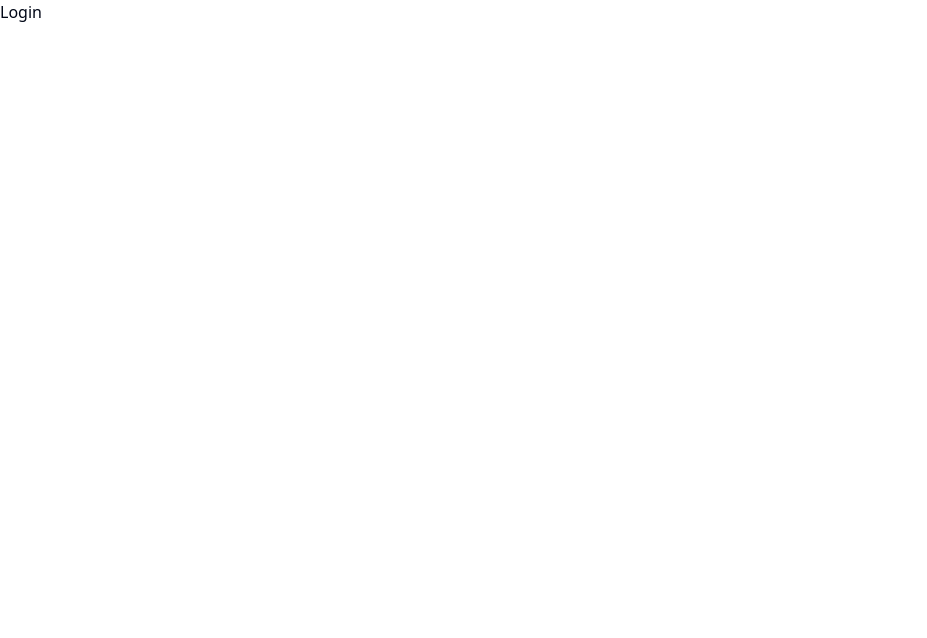
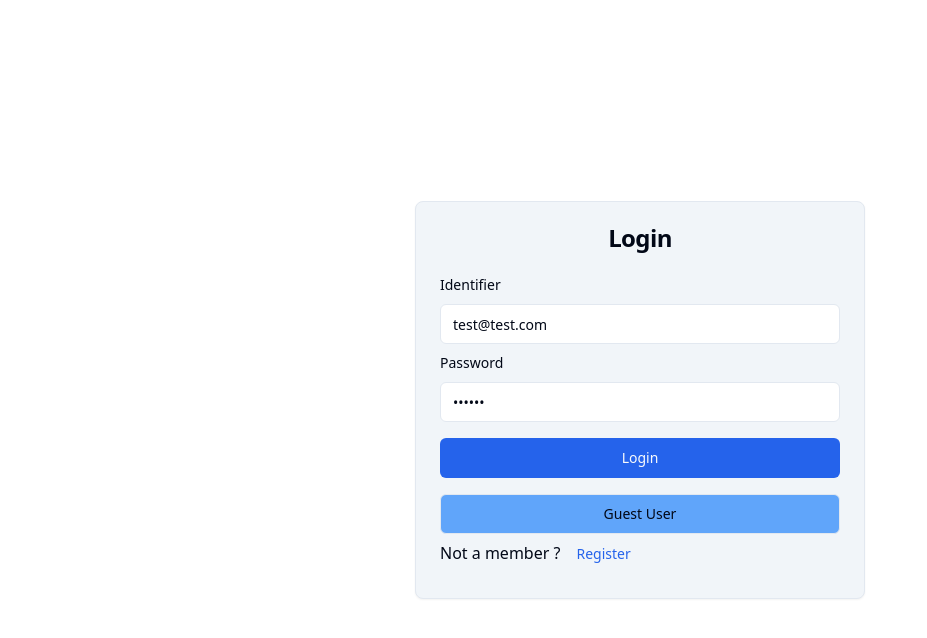
Before and after one commit to hussain67/online-store, a React (Vite) app: page /login in a window 1280 px wide. Shown: the top 638 px of the page, without its empty margins (0-927 px from the left). Built offline with nearby package versions, Linux system fonts and the light colour scheme.

Commit message:
Login functionality added

```diff
--- a/src/App.tsx
+++ b/src/App.tsx
@@ -6,6 +6,7 @@ import { loader as productsLoader } from "./pages/Products";
 import { loader as singleProductLoader } from "./pages/SingleProduct";
 // Actions
 import { action as registerUserAction } from "./features/user/RegisterUser";
+import { action as loginAction } from "./features/user/LoginUser";
 // App Function
 const router = createBrowserRouter([
 	{
@@ -55,7 +56,8 @@ const router = createBrowserRouter([
 	{
 		path: "/login",
 		element: <Login />,
-		errorElement: <Error />
+		errorElement: <Error />,
+		action: loginAction
 	},
 	{
 		path: "/register",
--- a/src/components/Header.tsx
+++ b/src/components/Header.tsx
@@ -1,18 +1,28 @@
 import { useState } from "react";
 import { Link, useNavigate } from "react-router-dom";
 import { Button } from "./ui/button";
+import { useAppDispatch, useAppSelector } from "../hook";
+import { logoutUser } from "../features/user/userSlice";
+import { clearCart } from "../features/cart/cartSlice";
+
+// Header Component
+
 function Header() {
 	const navigate = useNavigate();
-	const [user, setUser] = useState<string | null>("Shahid");
+	const user = useAppSelector(state => state.userState.user);
+	const dispatch = useAppDispatch();
+	// const [user, setUser] = useState<string | null>(userName);
 	function handleLogout() {
-		setUser(null);
+		// setUser(null);
+		dispatch(logoutUser());
+		dispatch(clearCart());
 		navigate("/");
 	}
 	return (
 		<div className="align-element  ">
 			{user && (
 				<div className="flex justify-center items-center sm:justify-end  gap-3 py-2">
-					<p>Hello {user}</p>
+					<p>Hello {user.userName}</p>
 					<Button
 						variant="link"
 						size="sm"
--- a/src/components/navbar/CartButton.tsx
+++ b/src/components/navbar/CartButton.tsx
@@ -4,6 +4,7 @@ import { Link } from "react-router-dom";
 import { useAppSelector } from "../../hook";
 
 export default function CartButton() {
+	const user = useAppSelector(state => state.userState.user);
 	const numOfCartItems = useAppSelector(state => state.cartState.numItemsInCart);
 	return (
 		<Button
@@ -11,7 +12,7 @@ export default function CartButton() {
 			variant={"outline"}
 			className="flex justify-center items-center relative "
 		>
-			<Link to="/cart">
+			<Link to={user ? "/cart" : "/login"}>
 				<ShoppingCart className="text-primary " />
 				<span className="absolute -top-3 -right-3 text-white bg-primary h-6 w-6 rounded-full flex justify-center items-center text-xs">{numOfCartItems}</span>
 			</Link>
--- a/src/components/navbar/LinksDropdown.tsx
+++ b/src/components/navbar/LinksDropdown.tsx
@@ -4,9 +4,11 @@ import { Button } from "../ui/button";
 
 import { NavLink } from "react-router-dom";
 import { links } from "../../utils/Links";
+import { useAppDispatch, useAppSelector } from "../../hook";
 // import { Links } from "../utils/Links";
 
 function LinksDropdown() {
+	const user = useAppSelector(state => state.userState.user);
 	return (
 		<DropdownMenu>
 			<DropdownMenuTrigger
@@ -26,7 +28,11 @@ function LinksDropdown() {
 				align="start"
 				sideOffset={25}
 			>
-				{links.map(link => (
+				{links.map(link => {
+					const restrictedRoute = link.href === "checkout" || link.href === "orders";
+					if (restrictedRoute && !user) return;
+
+					return (
 						<DropdownMenuItem key={link.label}>
 							<NavLink
 								to={link.href}
@@ -37,7 +43,8 @@ function LinksDropdown() {
 								{link.label}
 							</NavLink>
 						</DropdownMenuItem>
-				))}
+					);
+				})}
 			</DropdownMenuContent>
 		</DropdownMenu>
 	);
--- a/src/components/navbar/NavLinks.tsx
+++ b/src/components/navbar/NavLinks.tsx
@@ -1,17 +1,24 @@
 import { NavLink } from "react-router-dom";
 import { links } from "../../utils/Links";
+import { useAppSelector } from "../../hook";
 
 function NavLinks() {
+	const user = useAppSelector(state => state.userState.user);
 	return (
 		<div className=" gap-4 capitalize hidden lg:flex ">
-			{links.map(link => (
+			{links.map(link => {
+				const restrictedRoute = link.href === "orders" || link.href === "checkout";
+
+				if (restrictedRoute && !user) return null;
+				return (
 					<NavLink
 						to={link.href}
 						key={link.label}
 					>
 						{link.label}
 					</NavLink>
-			))}
+				);
+			})}
 		</div>
 	);
 }
--- /dev/null
+++ b/src/features/user/LoginUser.tsx
@@ -0,0 +1,104 @@
+import { ActionFunction, Form, Link, redirect, useNavigate } from "react-router-dom";
+import { Card, CardContent, CardHeader, CardTitle } from "../../components/ui/card";
+import FormInput from "../../components/FormInput";
+import { Button } from "../../components/ui/button";
+import { customFetch } from "../../utils/customFetch";
+import { toast } from "../../hooks/use-toast";
+import { AxiosError, AxiosResponse } from "axios";
+import SubmitButton from "../../components/SubmitButton";
+import { useAppDispatch } from "../../hook";
+import { loginUser } from "./userSlice";
+import store from "../../store";
+
+// hussain123 hussain123@test.com 123123
+export const action: ActionFunction = async ({ request }): Promise<Response | null> => {
+	const formData = await request.formData();
+	const data = Object.fromEntries(formData);
+	console.log(data);
+	try {
+		// await new Promise(resolve => setTimeout(resolve, 2000));
+		const response: AxiosResponse = await customFetch.post("/auth/local", data);
+		console.log(response);
+		const userName = response.data.user.username;
+		const jwt = response.data.jwt;
+		store.dispatch(loginUser({ userName, jwt }));
+
+		toast({ description: "Logged in" });
+		return redirect("/");
+	} catch (error) {
+		console.log(error);
+		const errorMsg = error instanceof AxiosError ? error.response?.data.error.message : "Login failed";
+		toast({ description: errorMsg });
+		return null;
+	}
+};
+
+function LoginUser() {
+	const dispatch = useAppDispatch();
+	const navigate = useNavigate();
+	async function loginAsGuistUser(): Promise<void> {
+		try {
+			const response: AxiosResponse = await customFetch.post("/auth/local", {
+				identifier: "hussain123@test.com",
+				password: "123123"
+			});
+			const userName = response.data.user.username;
+			const jwt = response.data.jwt;
+			dispatch(loginUser({ userName, jwt }));
+			console.log(userName, jwt);
+			navigate("/");
+		} catch (error) {
+			console.log(error);
+			toast({ description: "Login failed" });
+		}
+	}
+	return (
+		<section className="grid h-screen place-content-center">
+			<Card className="bg-muted">
+				<CardHeader>
+					<CardTitle className="text-center -mb-2">Login</CardTitle>
+				</CardHeader>
+				<CardContent>
+					<Form
+						className="w-[400px]"
+						method="post"
+					>
+						<FormInput
+							type="email"
+							name="identifier"
+							defaultValue="test@test.com"
+						/>
+						<FormInput
+							type="password"
+							name="password"
+							defaultValue="secret"
+						/>
+						<SubmitButton
+							text="Login"
+							className="mt-4 w-full"
+						/>
+						<Button
+							type="button"
+							variant="outline"
+							className="w-full mt-4 bg-blue-400"
+							onClick={loginAsGuistUser}
+						>
+							Guest User
+						</Button>
+						<p>
+							Not a member ?
+							<Button
+								type="button"
+								variant="link"
+							>
+								<Link to="/register">Register</Link>
+							</Button>
+						</p>
+					</Form>
+				</CardContent>
+			</Card>
+		</section>
+	);
+}
+
+export default LoginUser;
--- a/src/features/user/userSlice.ts
+++ b/src/features/user/userSlice.ts
@@ -1,22 +1,27 @@
 import { createSlice, payloadAction } from "@reduxjs/toolkit";
 import { toast } from "../../hooks/use-toast";
 
-type User = {
-	name: string;
+export type User = {
+	userName: string;
 	jwt: string;
 };
 type UserState = {
 	user: User | null;
 };
 
-function getUserFromLocalStorage(): UserState {
+function getUserFromLocalStorage(): User | null {
 	const user = localStorage.getItem("user");
-	return user ? JSON.parse(user) : null;
+	if (!user) return null;
+	return JSON.parse(user);
 }
+// This initial state will become state of the store
+const initialState: UserState = {
+	user: getUserFromLocalStorage()
+};
 
 const userSlice = createSlice({
 	name: "user",
-	initialState: getUserFromLocalStorage(),
+	initialState,
 	reducers: {
 		loginUser: (state, action: payloadAction<User>) => {
 			const user = action.payload;
@@ -34,4 +39,5 @@ const userSlice = createSlice({
 		}
 	}
 });
+export const { loginUser, logoutUser } = userSlice.actions;
 export default userSlice.reducer;
--- a/src/pages/Cart.tsx
+++ b/src/pages/Cart.tsx
@@ -6,7 +6,7 @@ import CartTotal from "../features/cart/CartTotal";
 import { useAppSelector } from "../hook";
 
 function Cart() {
-	const user = "shahid";
+	const user = useAppSelector(state => state.userState.user);
 	const numCartItems = useAppSelector(state => state.cartState.numItemsInCart);
 	if (!numCartItems) {
 		return <SectionTitle text="Empty Cart" />;
--- a/src/pages/Login.tsx
+++ b/src/pages/Login.tsx
@@ -1,4 +1,10 @@
+import LoginUser from "../features/user/LoginUser";
+
 function Login() {
-	return <div>Login</div>;
+	return (
+		<div>
+			<LoginUser />
+		</div>
+	);
 }
 export default Login;
```
Lines whose indentation alone changed are shown as unchanged.
